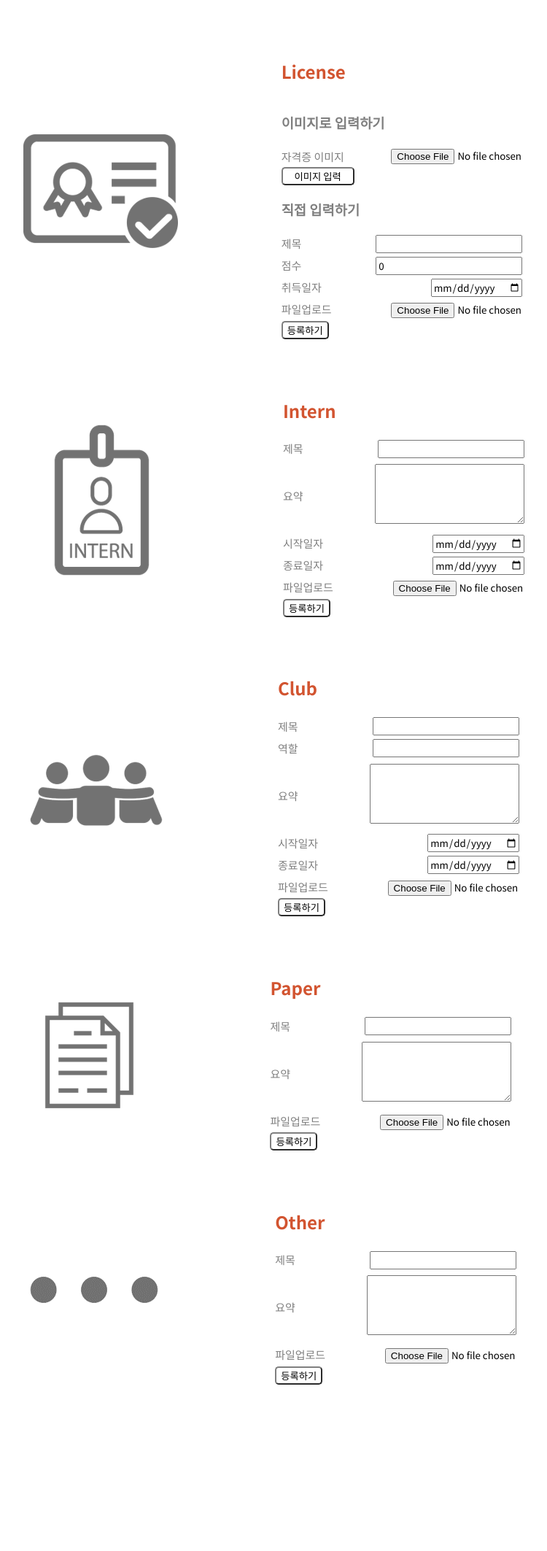
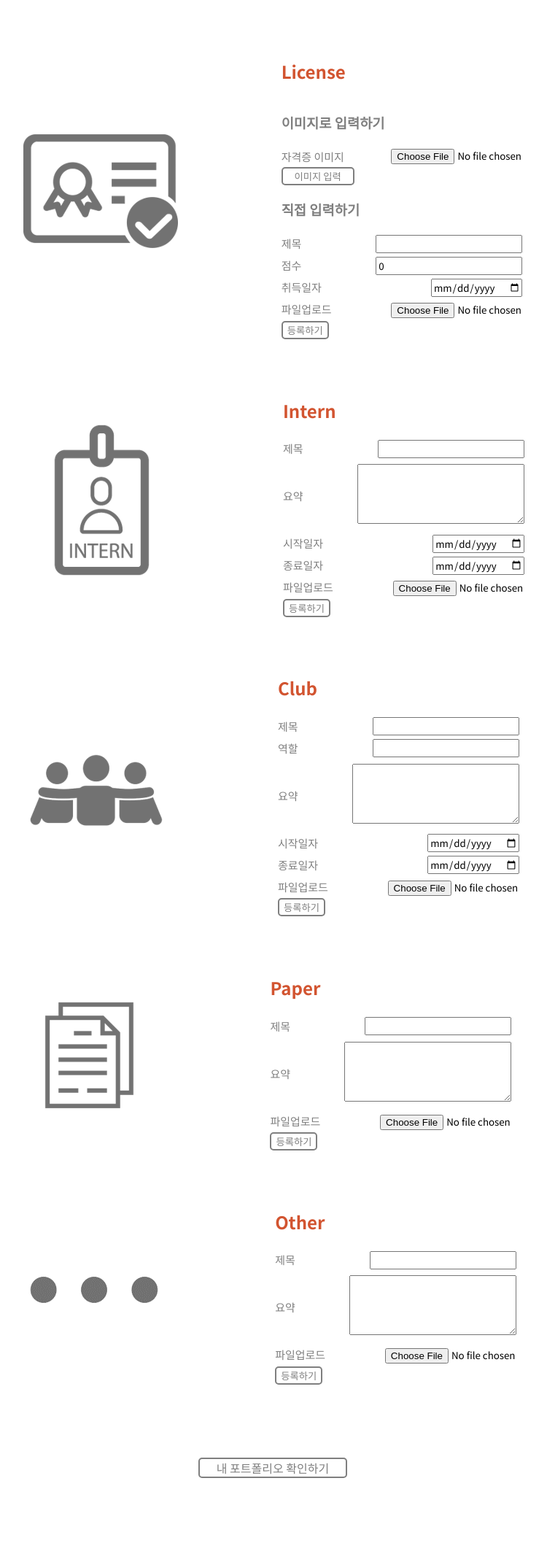
Before and after one commit to goldlamp95/SNU-X-KU-HACKATHON, a Django app: page /create in a window 1280 px wide. Shown: the part 88-2214 px from the top of the page at 73% size, without its empty margins (262-1012 px from the left). Before the commit the page ends 1986 px from the top, so only its background shows below. Run offline with Django 3.2, Linux system fonts and the light colour scheme; the visitor is signed in with stand-in values (Sample User, id 1).

Commit message:
create 수정

```diff
--- a/autopolio/app/forms.py
+++ b/autopolio/app/forms.py
@@ -28,7 +28,7 @@ class InternForm(forms.ModelForm):
         widgets = {
             'start_date': forms.DateInput(format=('%m/%d/%Y'), attrs={'class':'form-control', 'placeholder':'Select a date', 'type':'date'}),
             'end_date': forms.DateInput(format=('%m/%d/%Y'), attrs={'class':'form-control', 'placeholder':'Select a date', 'type':'date'}),
-            'summary': forms.Textarea(attrs={'rows':4, 'cols':23}),
+            'summary': forms.Textarea(attrs={'rows':4, 'cols':26}),
         }
         # fields = ['title']
 
@@ -39,7 +39,7 @@ class ClubForm(forms.ModelForm):
         widgets = {
             'start_date': forms.DateInput(format=('%m/%d/%Y'), attrs={'class':'form-control', 'placeholder':'Select a date', 'type':'date'}),
             'end_date': forms.DateInput(format=('%m/%d/%Y'), attrs={'class':'form-control', 'placeholder':'Select a date', 'type':'date'}),
-            'summary': forms.Textarea(attrs={'rows':4, 'cols':23}),
+            'summary': forms.Textarea(attrs={'rows':4, 'cols':26}),
         }
 
 class PaperForm(forms.ModelForm):
@@ -47,7 +47,7 @@ class PaperForm(forms.ModelForm):
         model = Paper
         fields = '__all__'
         widgets = {
-            'summary': forms.Textarea(attrs={'rows':4, 'cols':23})
+            'summary': forms.Textarea(attrs={'rows':4, 'cols':26})
         }
 
 
@@ -56,5 +56,5 @@ class OtherForm(forms.ModelForm):
         model = Other
         fields = '__all__'
         widgets = {
-            'summary': forms.Textarea(attrs={'rows':4, 'cols':23})
+            'summary': forms.Textarea(attrs={'rows':4, 'cols':26})
         }
--- a/autopolio/app/static/create.css
+++ b/autopolio/app/static/create.css
@@ -40,6 +40,11 @@
   width: 180px;
 }
 
+/* .new_Btn {
+  /* // your css propterties */
+/* width: 180px;
+} */
+
 .input_direction {
   margin-right: 20px;
 }
@@ -73,6 +78,23 @@ button {
   background-repeat: no-repeat;
   cursor: pointer;
   overflow: hidden;
+  border: 2px solid;
   border-radius: 5px;
   border-color: #7f7f7f;
+  color: #7f7f7f;
 }
+
+.confirm_button {
+  width: 200px;
+  /* background-color: cadetblue; */
+  margin: 100px auto;
+  border: 2px solid;
+  border-radius: 5px;
+  border-color: #7f7f7f;
+  text-align: center;
+}
+
+.confirm_button a {
+  color: #7f7f7f;
+  text-decoration: none;
+}
--- a/autopolio/app/templates/2_create.html
+++ b/autopolio/app/templates/2_create.html
@@ -155,6 +155,7 @@
             </div>
             <div class="input">
                 <p class="small input_direction grey">파일업로드</p>
+                <!-- <div class="new_Btn">SelectPicture</div> -->
                 <p class="fileupload">{{ other_form.upload_file }}</p>
             </div>
             <button type="submit" value="제출">등록하기</button>
@@ -162,6 +163,19 @@
     </div>
 </div>
 
+<div class="confirm_button">
+    <a href="{% url 'resume' user.pk %}">내 포트폴리오 확인하기</a>
+</div>
 
 
+<!-- <script src="https://code.jquery.com/jquery-1.11.0.min.js"></script>
+<script type="text/javascript">
+    $('.new_Btn').on("click", function () {
+        $('.fileupload').children().click();
+    });
+    // const upload = () => {
+    //     alert('hi')
+    // }
+</script> -->
+
 {% endblock content %}
--- a/autopolio/app/views.py
+++ b/autopolio/app/views.py
@@ -28,7 +28,7 @@ def main(request):
 
 from .forms import *
 from .input import category_input
-# @login_required(login_url='/registration/login')
+@login_required(login_url='/registration/login')
 def create(request):
     if request.method=='POST':
         newdoc = category_input(request)
```
